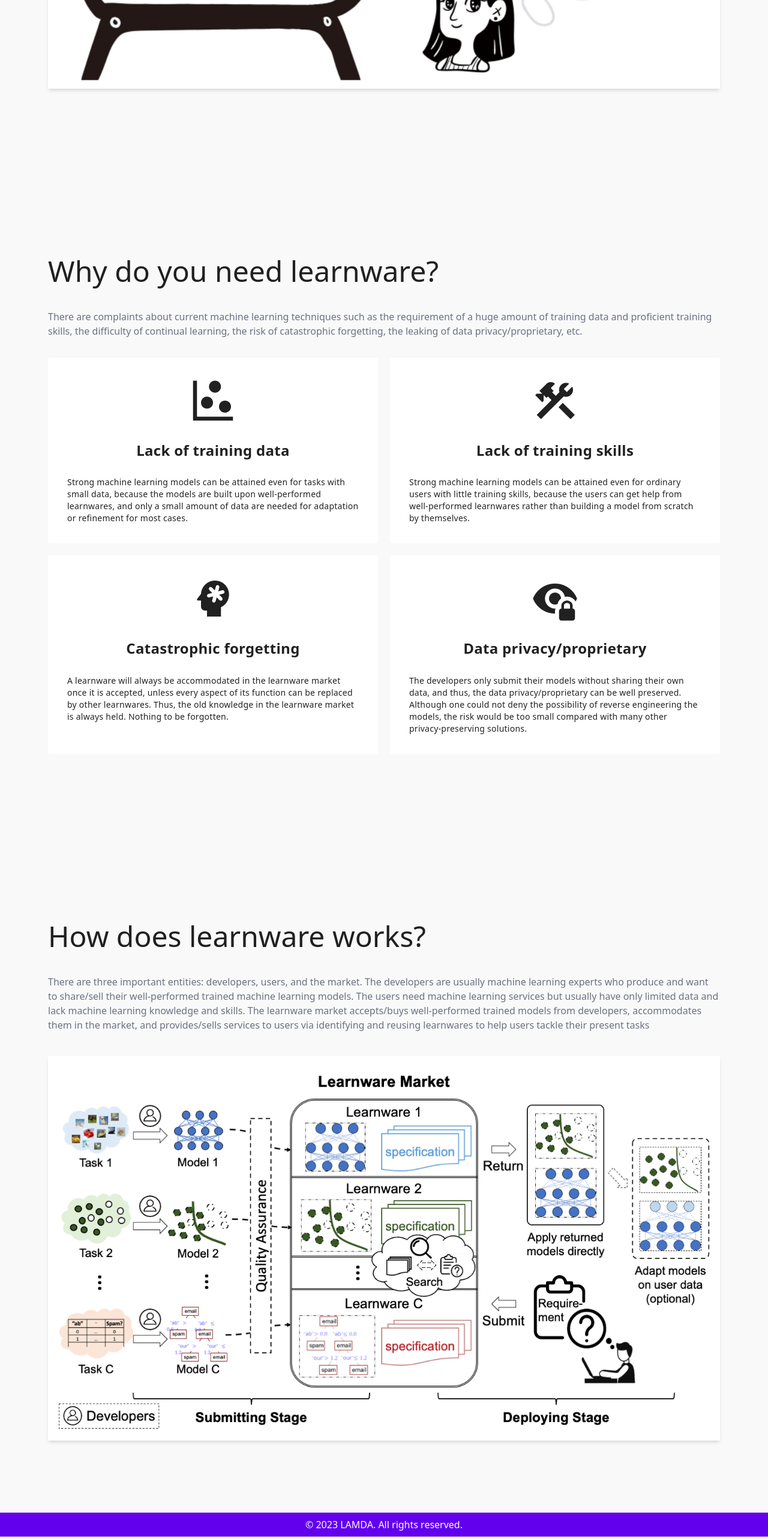
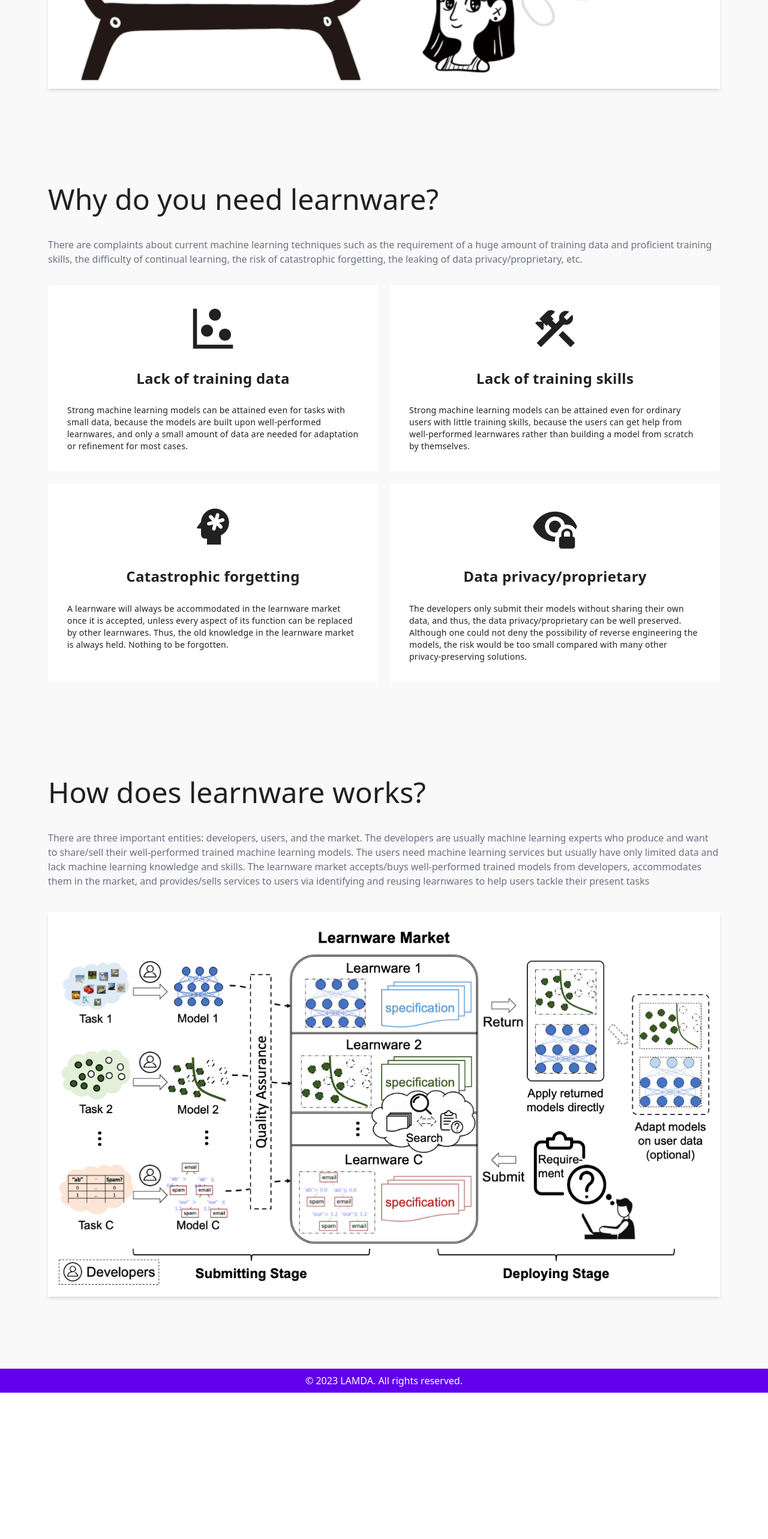
Before and after one commit to Learnware-LAMDA/Beimingwu, a Vue app: page /#/ in a window 1280 px wide. Shown: the part 1679-4245 px from the top of the page at 60% size. After the commit the page ends 4005 px from the top, so only its background shows below. Built offline with nearby package versions, Linux system fonts and the light colour scheme.

Commit message:
[MNT] Optimize the styles

```diff
--- a/src/components/Home/How.vue
+++ b/src/components/Home/How.vue
@@ -3,7 +3,7 @@ import process from '/process.png'
 </script>
 
 <template>
-  <div class="mx-auto md:py-30 <md:py-20 md:px-10 max-w-1200px w-1/1">
+  <div class="mx-auto md:pb-30 <md:pb-20 md:px-10 max-w-1200px w-1/1">
     <div class="<md:px-5">
       <div class="xl:(text-5xl my-10) lg:(text-4xl my-7) md:(text-3xl my-5) <md:(text-4xl my-5)">
         How does learnware works?
--- a/src/components/Home/Why.vue
+++ b/src/components/Home/Why.vue
@@ -36,7 +36,7 @@ const reasons = ref([
 </script>
 
 <template>
-  <div class="mx-auto md:py-30 <md:py-20 md:px-10 max-w-1200px w-1/1">
+  <div class="mx-auto md:pb-30 <md:pb-20 md:px-10 max-w-1200px w-1/1">
     <div class="<md:px-5">
       <div class="xl:(text-5xl my-10) lg:(text-4xl my-7) md:(text-3xl my-5) <md:(text-4xl my-5)">
         Why do you need learnware?
```
